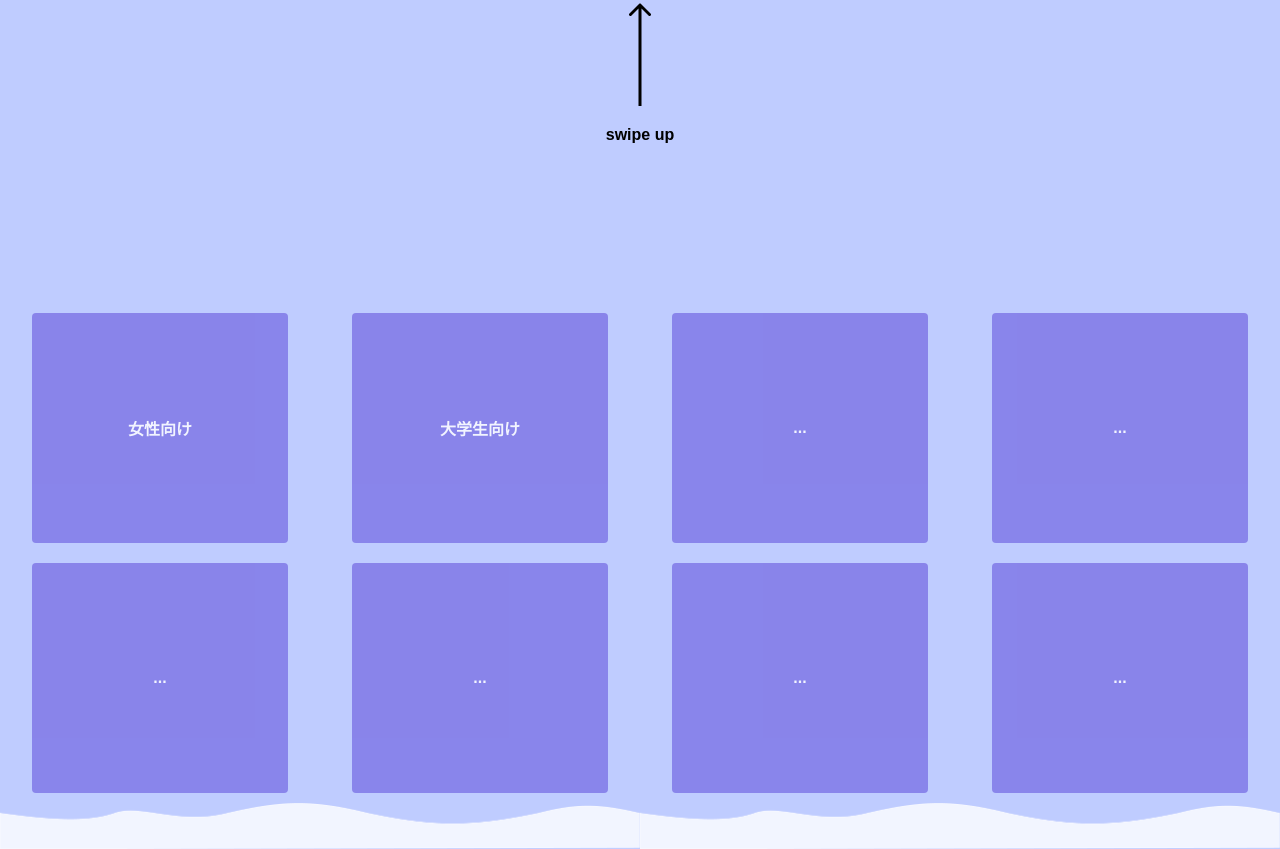
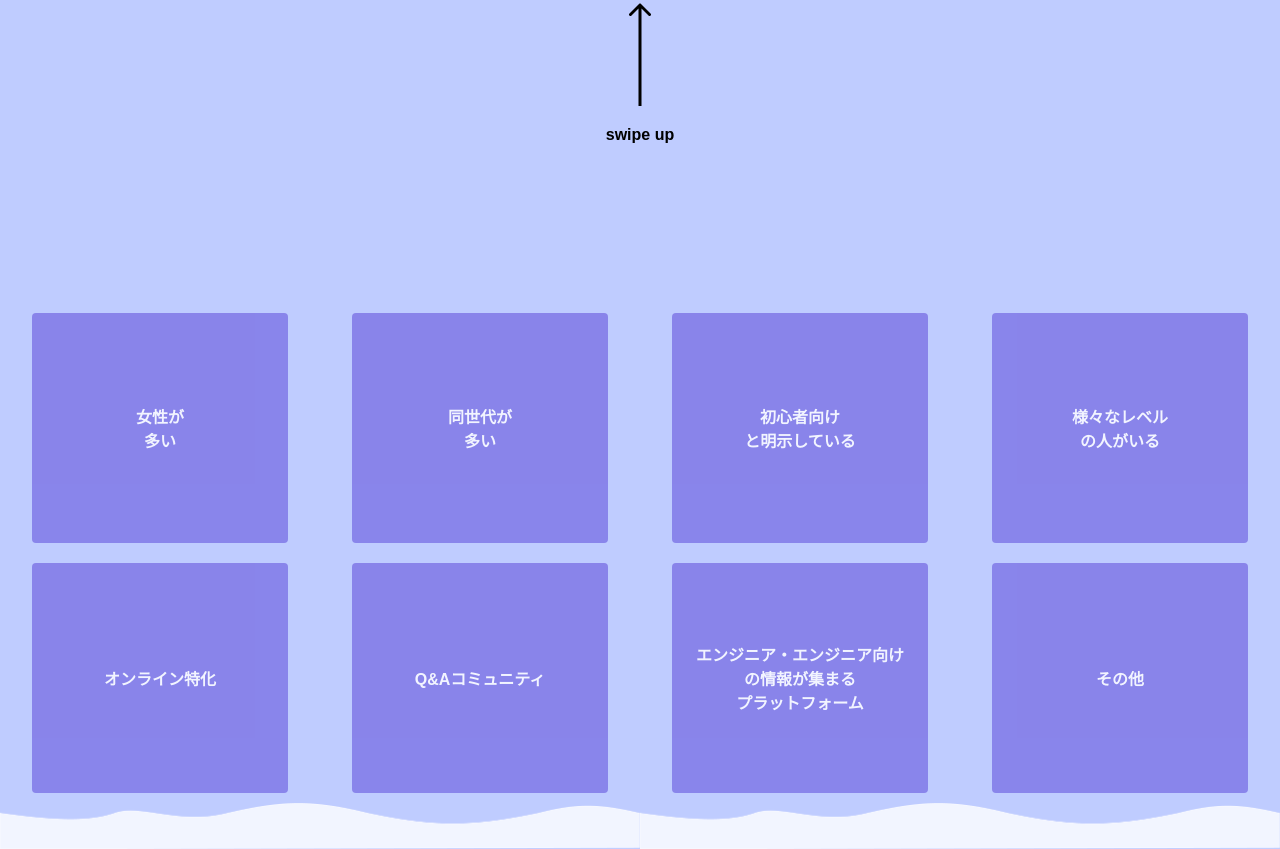
Before and after one commit to WaffleCollege/team-i, a plain HTML site: page public/questionpage/questionpage.html in a window 1280 px wide. Shown: the part 533-1382 px from the top of the page. Drawn offline with Linux system fonts and the light colour scheme.

Commit message:
[update]question選択肢変更

```diff
--- a/public/questionpage/questionpage.html
+++ b/public/questionpage/questionpage.html
@@ -28,14 +28,14 @@
         </div>
     </div>
     <div class="choice">
-        <a class="btn" href="../community-rmdpage/1-female.html">女性向け</a>
-        <a class="btn" href="../community-rmdpage/2-student.html">大学生向け</a>
-        <a class="btn" href="...">...</a>
-        <a class="btn" href="...">...</a>
-        <a class="btn" href="...">...</a>
-        <a class="btn" href="...">...</a>
-        <a class="btn" href="...">...</a>
-        <a class="btn" href="...">...</a>
+        <a class="btn" href="../community-rmdpage/1-female.html">女性が<br>多い</a>
+        <a class="btn" href="../community-rmdpage/2-student.html">同世代が<br>多い</a>
+        <a class="btn" href="...">初心者向け<br>と明示している</a>
+        <a class="btn" href="...">様々なレベル<br>の人がいる</a>
+        <a class="btn" href="...">オンライン特化</a>
+        <a class="btn" href="...">Q&Aコミュニティ</a>
+        <a class="btn" href="...">エンジニア・エンジニア向け<br>の情報が集まる<br>プラットフォーム</a>
+        <a class="btn" href="...">その他</a>
 
     </div>
 
```
